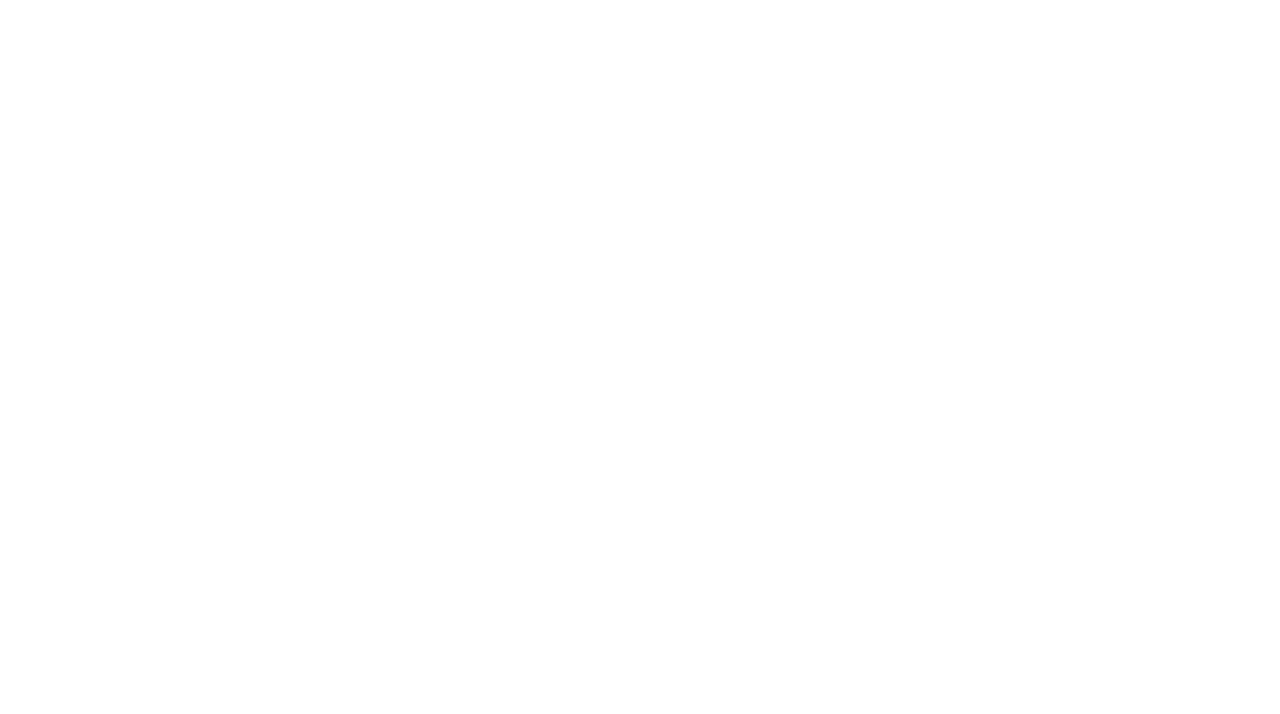
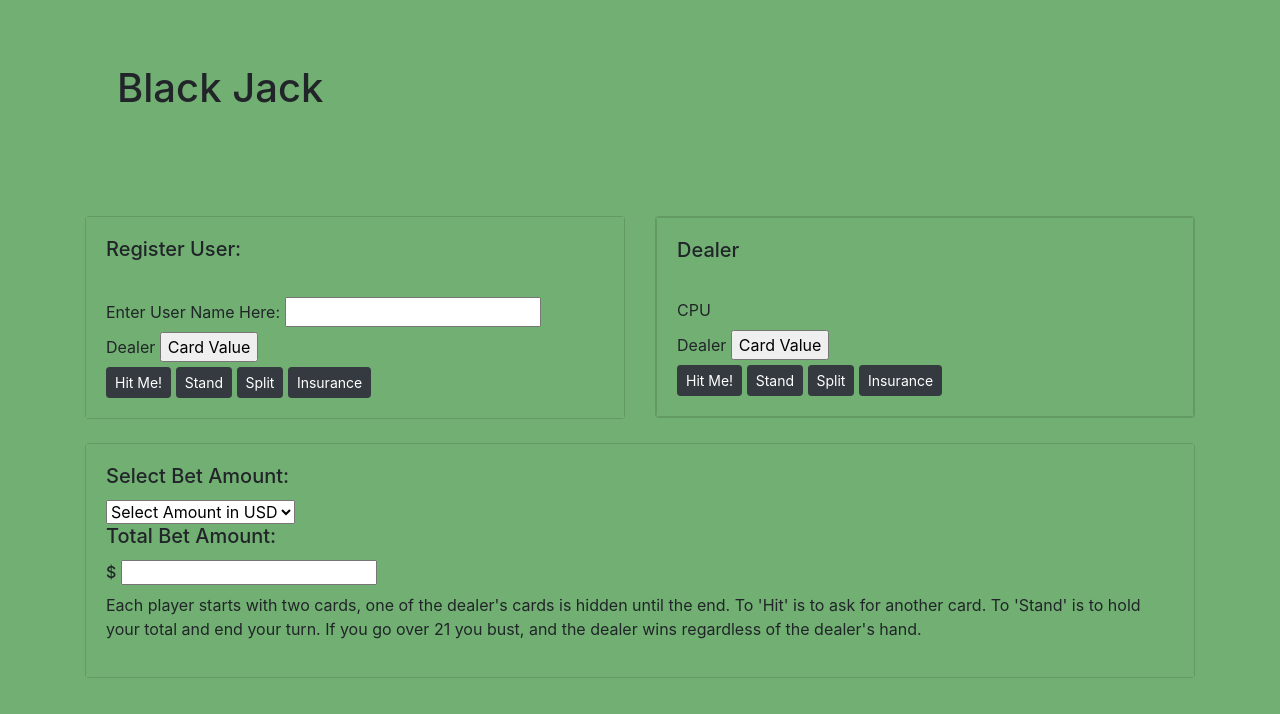
Before and after one commit to weidai07/black-jack, a website built with webpack: page src/index.html in a window 1280 px wide. Built offline with nearby package versions, Linux system fonts and the light colour scheme.

Commit message:
add front end UI

```diff
--- a/src/index.html
+++ b/src/index.html
@@ -1,29 +1,89 @@
 <!DOCTYPE html>
 <html>
   <head>
-    <title></title>
+    <title>Black Jack</title>
   </head>
   <body>
+    <div class="container">
+      <div class="jumbotron">
+        <h1>Black Jack</h1>
+      </div>
+      <div class="row">
+        <div class="col-lg-6">
+          <div class="card">
+            <div class="card-body">
+              <form id="userForm">
+                <h5 class="card-title">Register User:</h5>
+                <br>
+                <label for="name">Enter User Name Here:</label>
+                <input type="text" id="userName">
+                <br>
+                <label for="deal">Dealer</label>
+                <input type="button" id="hit" value="Card Value">
+                <br>
+                <button type="submit" name="button" class="btn btn-dark btn-sm">Hit Me!</button>
+                <button type="submit" name="button" class="btn btn-dark btn-sm">Stand</button>
+                <button type="submit" name="button" class="btn btn-dark btn-sm">Split</button>
+                <button type="submit" name="button" class="btn btn-dark btn-sm">Insurance</button>
+              </form>
+            </div>
+          </div>
+        </div>
+        <br>
+        <div class="col-lg-6">
+          <div class="card">
+            <div class="card">
+              <div class="card-body">
+                <form id="cpuForm">
+                  <h5 class="card-title">Dealer</h5>
+                  <br>
+                  <label for="name">CPU</label>
+                  <br>
+                  <label for="deal">Dealer</label>
+                  <input type="button" id="hit" value="Card Value">
+                  <br>
+                  <button type="submit" name="button" class="btn btn-dark btn-sm">Hit Me!</button>
+                  <button type="submit" name="button" class="btn btn-dark btn-sm">Stand</button>
+                  <button type="submit" name="button" class="btn btn-dark btn-sm">Split</button>
+                  <button type="submit" name="button" class="btn btn-dark btn-sm">Insurance</button>
+                </form>
+              </div>
+            </div>
+          </div>
+        </div>
+      </div>
+      <br>
+      <div class="row">
+        <div class="col-lg-12">
+          <div class="card">
+            <div class="card-body">
+                <h5 class="card-title">Select Bet Amount:</h5>
 
-<!--
-
-  1.) Update title in webpack.config.js
-
-  2.) Update name in package in package.json
-
-  3.) OPTIONAL: Add author, etc...
-
-  REMEMBER:
-
-    initialize new git repo
-    npm install
-    npm run test
-    npm run build
-    npm start live
-
--->
-
-
-
+                <select class="betAmount" id="bets">
+                  <option value="">Select Amount in USD</option>
+                  <option value="bet">$1.00</option>
+                  <option value="bet">$5.00</option>
+                  <option value="bet">$10.00</option>
+                  <option value="bet">$15.00</option>
+                  <option value="bet">$20.00</option>
+                  <option value="bet"value="bet">$25.00</option>
+                  <option value="bet"value="bet">$100.00</option>
+                  <option value="bet">$1,000.00</option>
+                  <option value="bet">$10,000.00</option>
+                  <option value="bet">$100,000.00</option>
+                  <option value="bet">$1,000,000.00</option>
+                  <option value="bet">$5,000,000.00</option>
+                  <option value="bet">Custom</option>
+                </select>
+                <br>
+                  <h5 class="card-title">Total Bet Amount:</h5>
+                    <h6>$ <input type="number" id="betAmt"></h6>
+                <p>Each player starts with two cards, one of the dealer's cards is hidden until the end. To 'Hit' is to ask for another card. To 'Stand' is to hold your total and end your turn. If you go over 21 you bust, and the dealer wins regardless of the dealer's hand.</p>
+            </div>
+          </div>
+        </div>
+      </div>
+    </div>
+    </div>
   </body>
 </html>
--- a/src/styles.css
+++ b/src/styles.css
@@ -0,0 +1,3 @@
+body, .jumbotron, .row, .card, .card-body {
+    background: #71b072;
+}
```
Also changed, not shown: README.md, 1 other file.
